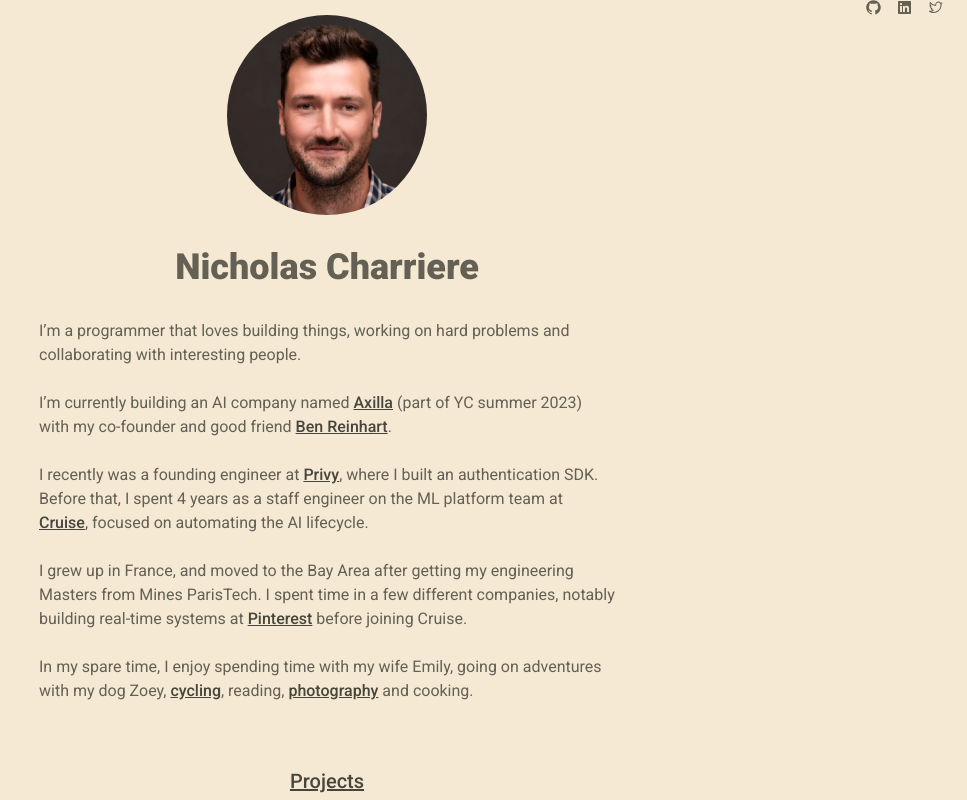
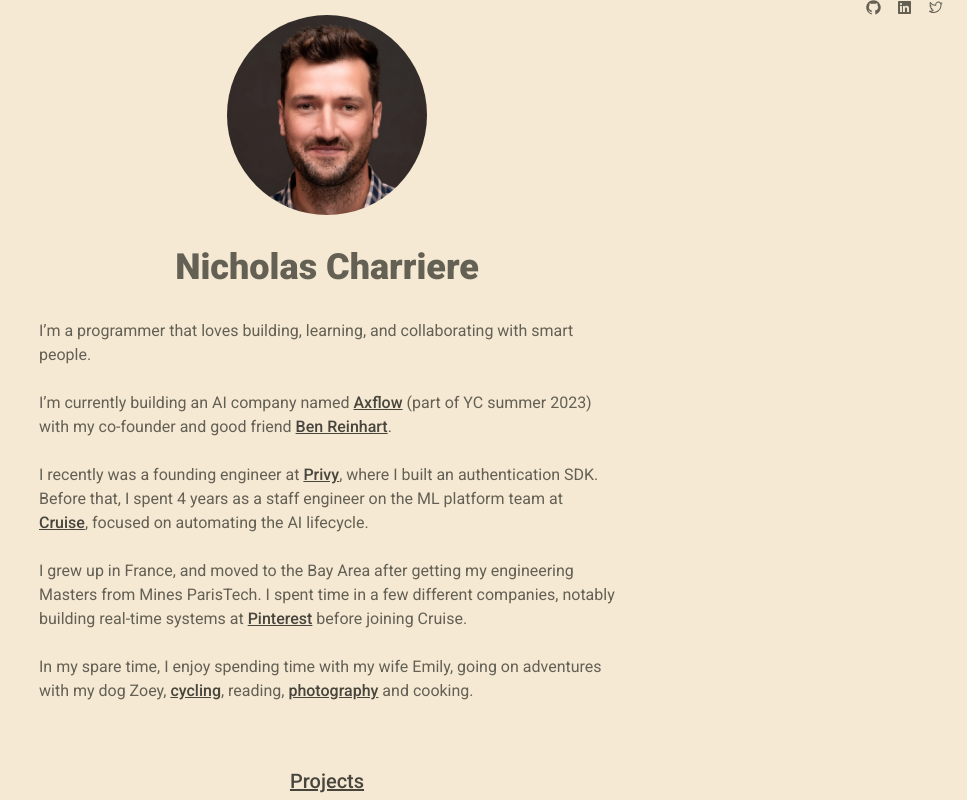
Before and after one commit to nichochar/nicholascharriere.com-vercel, a Next.js app: page / in a window 1280 px wide. Shown: the whole page, without its empty margins (313-1280 px from the left). Built offline with nearby package versions, Linux system fonts and the light colour scheme.

Commit message:
Update website with new copy

```diff
--- a/app/page.tsx
+++ b/app/page.tsx
@@ -13,16 +13,15 @@ export default function Home() {
       />
       <h1 className="text-4xl font-extrabold my-8">Nicholas Charriere</h1>
       <p className="max-w-xl">
-        I&rsquo;m a programmer that loves building things, working on hard
-        problems and collaborating with interesting people.
+        I&rsquo;m a programmer that loves building, learning, and collaborating with smart people.
       </p>
       <p className="max-w-xl pt-8 sm:pt-6">
         I&rsquo;m currently building an AI company named{" "}
         <a
           className="text-text-700 font-medium underline hover:text-froly-500"
-          href="https://axilla.io"
+          href="https://axflow.dev"
         >
-          Axilla
+          Axflow
         </a>{" "}
         (part of YC summer 2023) with my co-founder and good friend{" "}
         <a
--- a/app/projects/page.tsx
+++ b/app/projects/page.tsx
@@ -4,6 +4,12 @@ export default function Home() {
       <h1 className="text-4xl font-extrabold m-4">Projects</h1>
 
       <div className="flex flex-col">
+        <a href="https://axflow.dev" className="hover:text-froly-500">
+          <h2 className="text-xl font-medium pt-6">Axflow</h2>
+        </a>
+        <p className="max-w-xl pt-1">
+	 The current product I'm building. Axflow is a TypeScript framework for building AI applications.
+        </p>
         <a href="https://github.com/nichochar" className="hover:text-froly-500">
           <h2 className="text-xl font-medium pt-6">Open source</h2>
         </a>
```
